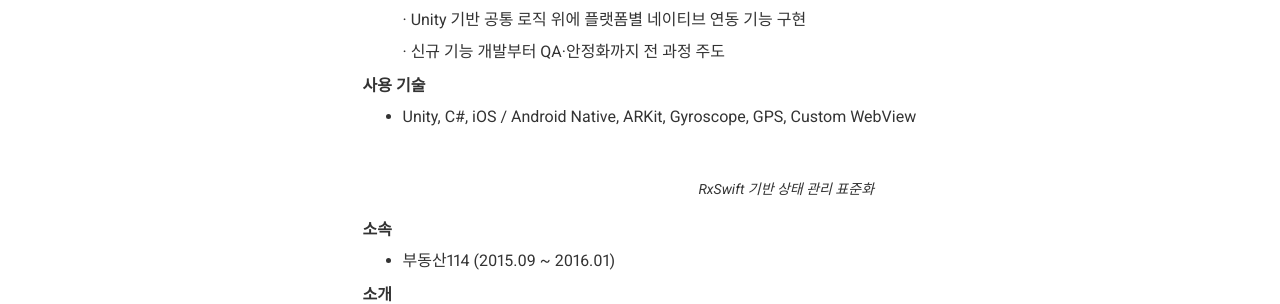
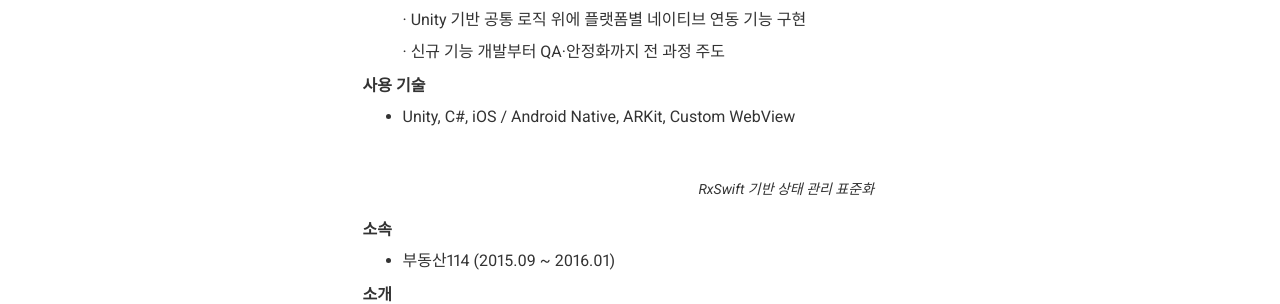
Before and after one commit to toypresent81/toypresent81.github.io, a Jekyll site: the page built from index.md, in a window 1280 px wide and 900 px high, scrolled down 5054 px. Shown: the part 153-457 px from the top of the window. Built offline with Jekyll 4.4.1, drawn with Linux system fonts in a browser that asks for light colours; nearby versions of some CDN libraries.

Commit message:
Update _config.yml

```diff
--- a/_config.yml
+++ b/_config.yml
@@ -345,7 +345,7 @@ content:
 
           **사용 기술**
 
-            - Unity, C#, iOS / Android Native, ARKit, Gyroscope, GPS, Custom WebView
+            - Unity, C#, iOS / Android Native, ARKit, Custom WebView
 
       - title: 영업지원114 (iOS)
         sub_title: 중개채널 영업사원 전용 부동산 영업지원 서비스
```
